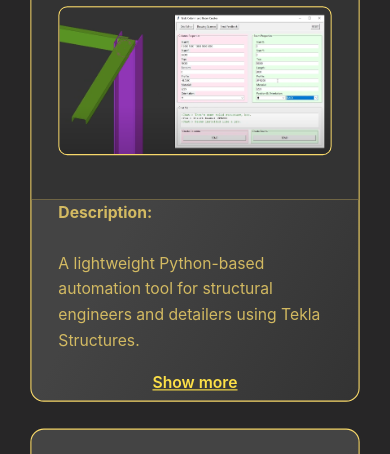
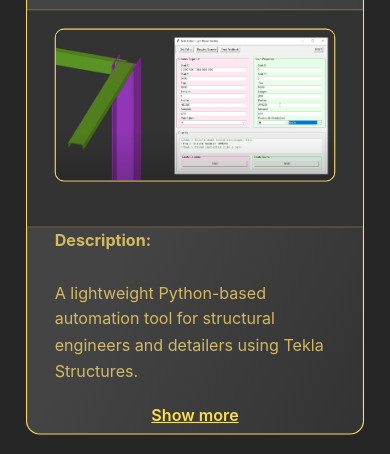
Before and after one commit to rmwizard/ilyabinus-portfolio, a plain HTML site: page index.html in a window 390 px wide. Shown: the part 827-1281 px from the top of the page. Drawn offline with nearby package versions, Linux system fonts and the light colour scheme; no server answers; a script that the page names is missing.

Commit message:
Update style.css

```diff
--- a/style.css
+++ b/style.css
@@ -212,7 +212,7 @@ body::-webkit-scrollbar {
 
 @media (max-width: 768px) {
   body {
-    transform: scale(1.12);
+    transform: scale(1.15);
     transform-origin: top center;
   }
 
```
